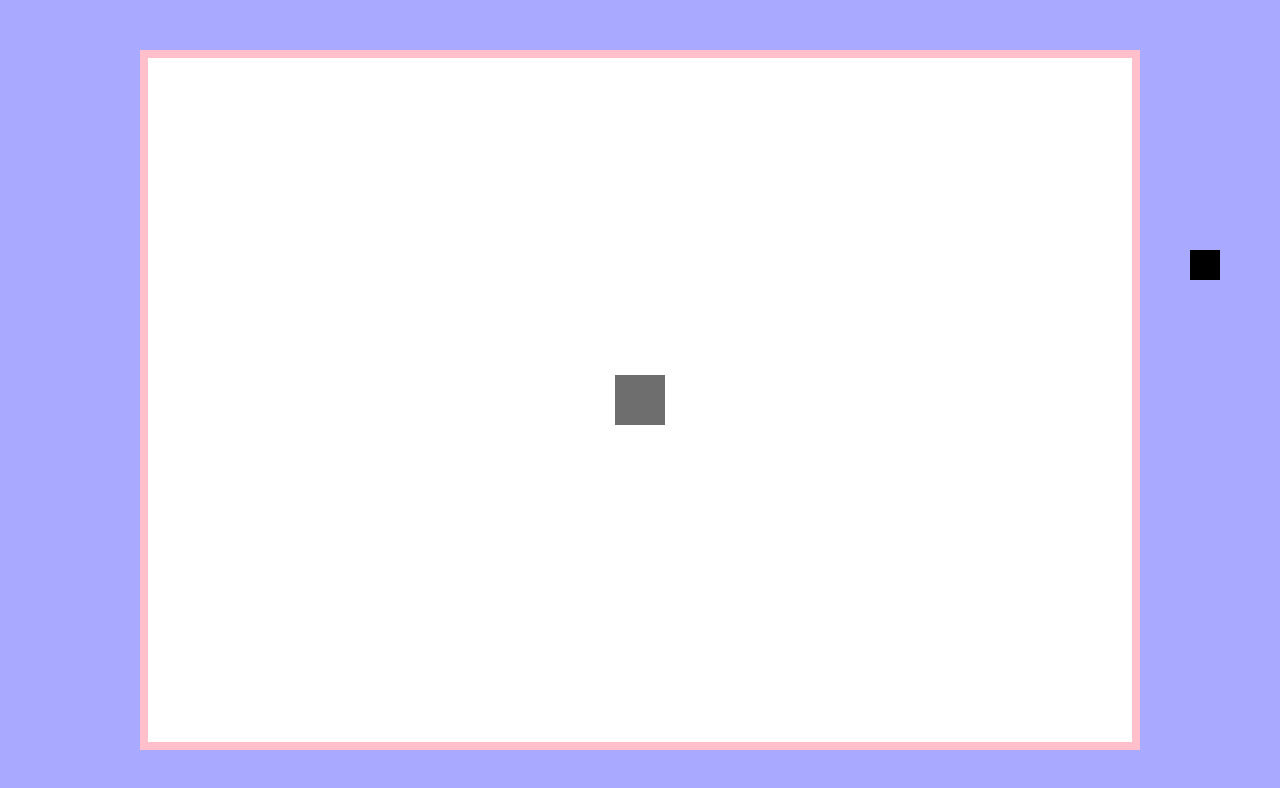
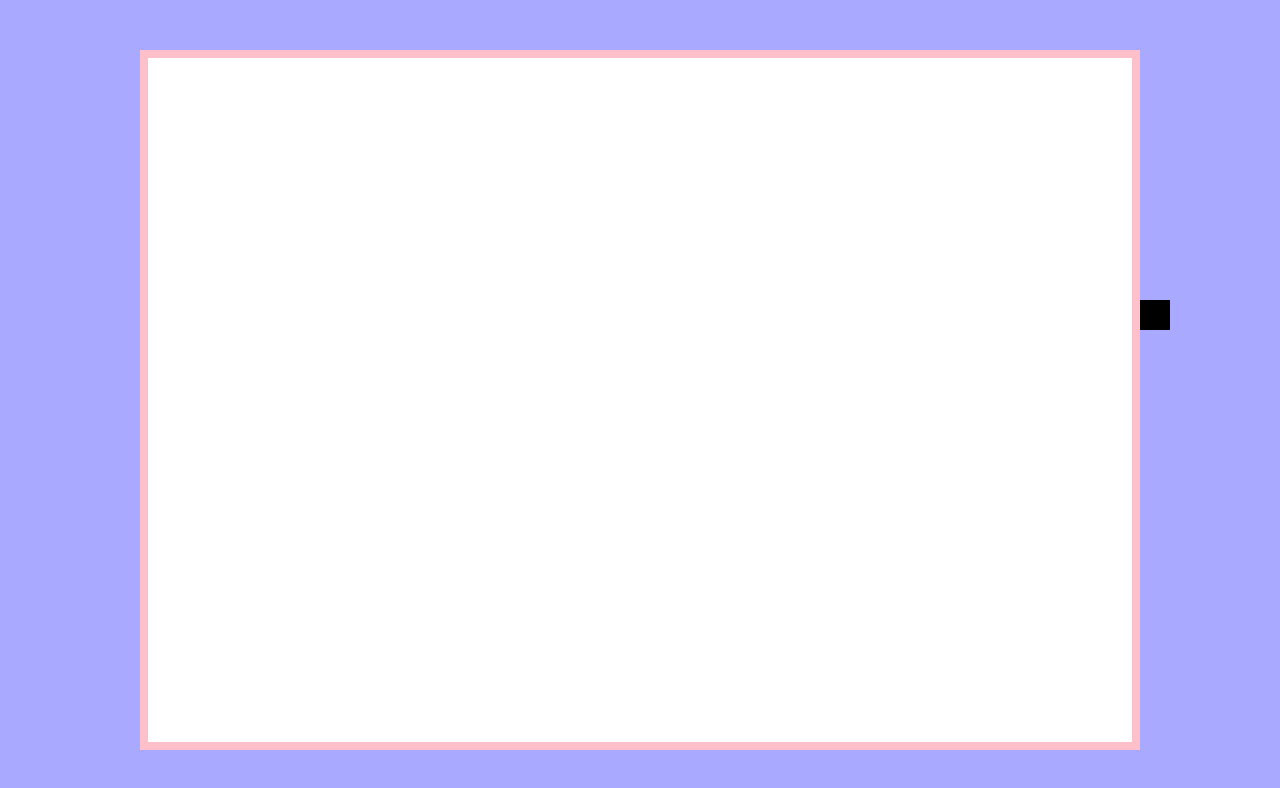
Before and after one commit to CinatitBR/get-the-candy, a plain HTML site: page index.html in a window 1280 px wide. Drawn offline with Linux system fonts and the light colour scheme.

Commit message:
Create Sprite class

```diff
--- a/index.html
+++ b/index.html
@@ -8,8 +8,8 @@
     <title>Get the candy</title>
 </head>
 <body>
-    <div id="container">
-        <div id="candy"></div>
-    </div>
+    <!-- <div id="container"> -->
+        <!-- <div id="candy"></div> -->
+    <!-- </div> -->
 </body>
 </html>
--- a/js/ant.js
+++ /dev/null
@@ -1,31 +0,0 @@
-export class Ant {
-    // HTML node related to this object.
-    node;
-
-    constructor() {
-        // Create html node
-        this.node = document.createElement("div");
-        this.node.classList.add("ant");
-    }
-
-    // Return DOMRect top and left positions.
-    getPosition() {
-        const left = this.node.getBoundingClientRect().left;
-        const top = this.node.getBoundingClientRect().top;
-
-        return { left, top }
-    }
-
-    // Set node position.
-    setPosition(left, top) {
-        this.node.style.left = left + "px";
-        this.node.style.top = top + "px";
-    }
-
-    // Move object by a offset: x and y
-    move(x, y) {
-        const pos = this.getPosition();
-
-        this.setPosition(pos.left + x, pos.top + y);
-    }
-}
--- a/js/main.js
+++ b/js/main.js
@@ -1,13 +1,21 @@
-import { Ant } from './ant.js';
+import { Sprite } from './sprite.js';
 
 function main() {
-    const container = document.querySelector("#container");
-    const ant = new Ant();
+    const container = new Sprite("#container");
+    const ant = new Sprite(".ant");
 
-    container.appendChild(ant.node);
-    ant.setPosition(container.getBoundingClientRect().right, 300);
+    document.body.appendChild(container.node);
+    document.body.appendChild(ant.node);
+    ant.setPosition(container.getPosition().right, 300);
 
-    ant.move(50, -50);
+    function draw() {
+        requestAnimationFrame(draw);
+
+        ant.move(-2, 0);
+    }
+
+    // ant.move(50, -50);
+    // requestAnimationFrame(draw);
 }
 
 main();
--- /dev/null
+++ b/js/sprite.js
@@ -0,0 +1,39 @@
+export class Sprite {
+    // HTML node related to this object.
+    node;
+
+    /*
+        string selector: the element selector, might be a .class or #id.
+    */
+    constructor(selector) {
+        // Create html node
+        this.node = document.createElement("div");
+
+        // Might be a class (.) or id (#)
+        const type = selector[0];
+        const selectorName = selector.substring(1);
+
+        if (type === ".")
+            this.node.classList.add(selectorName);
+        else if (type === "#")
+            this.node.id = selectorName;
+    }
+
+    // Return DOMRect positions.
+    getPosition() {
+        return this.node.getBoundingClientRect();
+    }
+
+    // Set node position.
+    setPosition(left, top) {
+        this.node.style.left = left + "px";
+        this.node.style.top = top + "px";
+    }
+
+    // Move object by a offset: x and y
+    move(x, y) {
+        const pos = this.getPosition();
+
+        this.setPosition(pos.left + x, pos.top + y);
+    }
+}
--- a/style.css
+++ b/style.css
@@ -23,8 +23,6 @@ body {
     height: 700px;
     border: 8px solid pink;
     background-color: white;
-
-    /* overflow: hidden; */
 }
 
 #candy {
```
